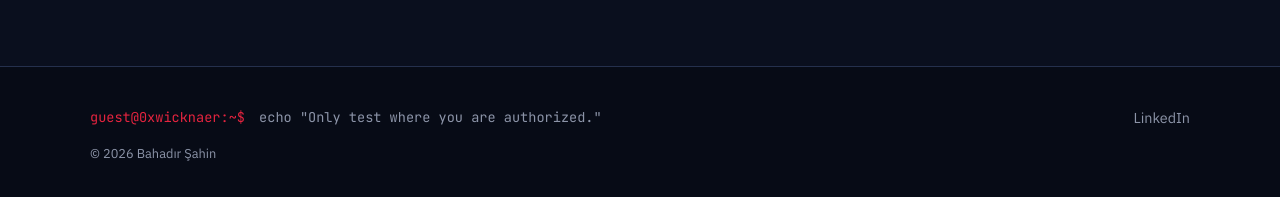
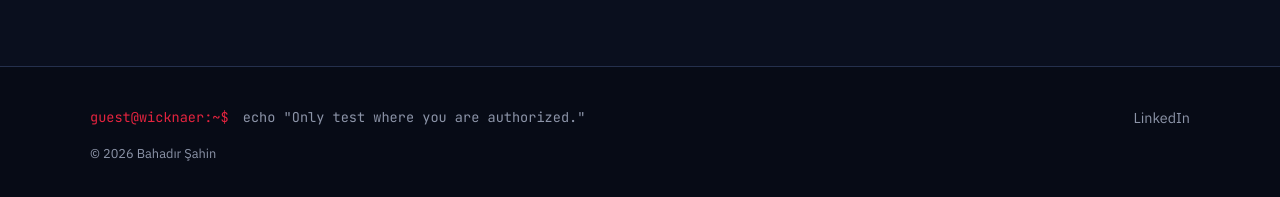
Before and after one commit to Wicknaer/wicknaer.github.io, a Jekyll site: the page built from index.html, in a window 1280 px wide and 900 px high, scrolled down 582 px. Shown: the part 700-897 px from the top of the window. Built offline with Jekyll 4.4.1, drawn with Linux system fonts in a browser that asks for light colours.

Commit message:
Rename README title; footer prompt guest@wicknaer

```diff
--- a/_includes/footer.html
+++ b/_includes/footer.html
@@ -1,6 +1,6 @@
 <footer class="foot">
   <div class="foot__inner">
-    <p class="foot__line"><span class="foot__prompt">guest@{{ site.title | downcase }}:~$</span> echo "Only test where you are authorized."</p>
+    <p class="foot__line"><span class="foot__prompt">guest@{{ site.title | downcase | remove_first: "0x" }}:~$</span> echo "Only test where you are authorized."</p>
     <ul class="foot__links">
       {% for s in site.social %}{% if s[1] != "" %}
       <li><a href="{{ s[1] }}" rel="me noopener" target="_blank">{% case s[0] %}{% when 'github' %}GitHub{% when 'linkedin' %}LinkedIn{% when 'tryhackme' %}TryHackMe{% when 'hackthebox' %}HackTheBox{% else %}{{ s[0] }}{% endcase %}</a></li>
```
Also changed, not shown: README.md.
